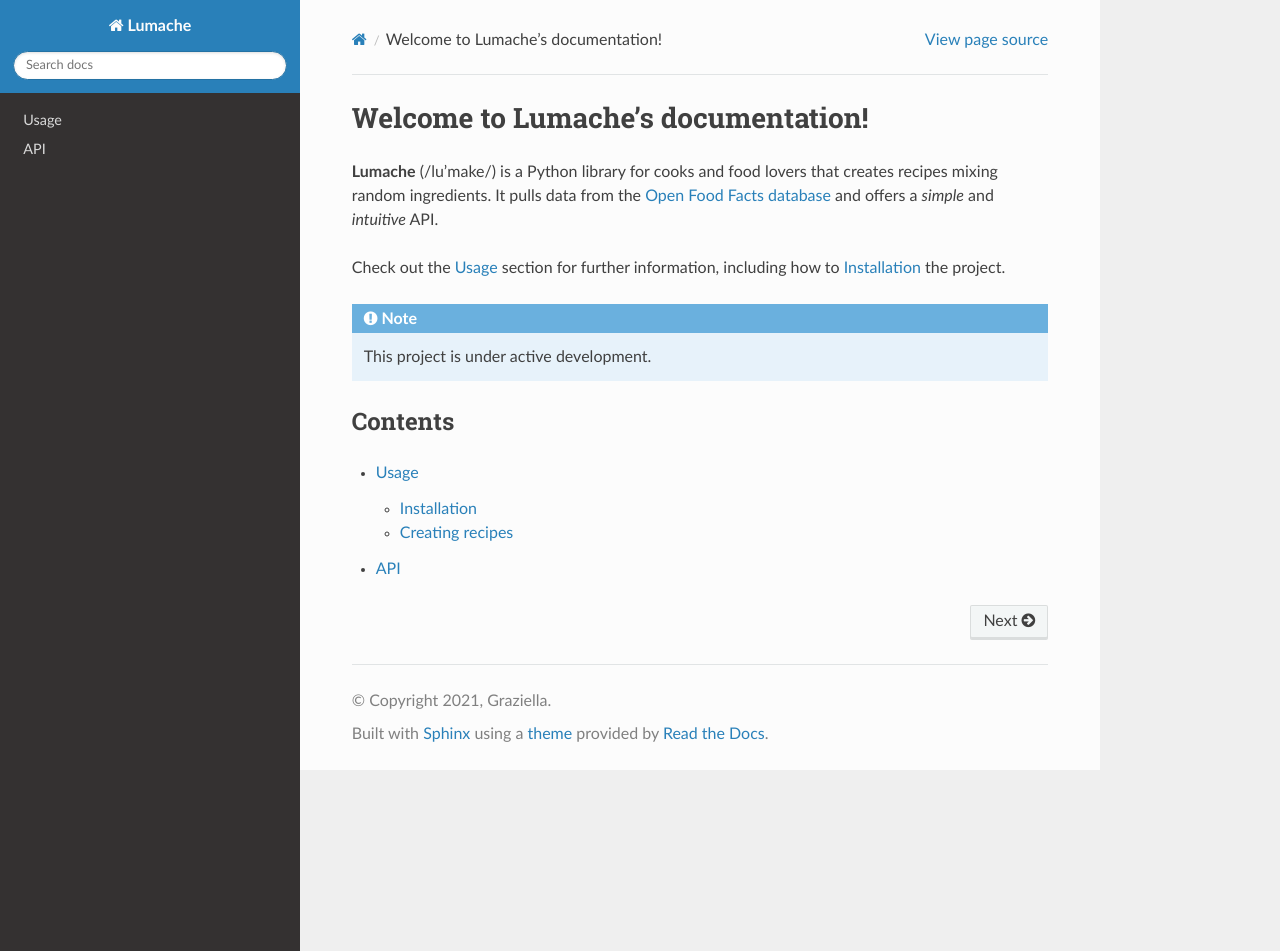
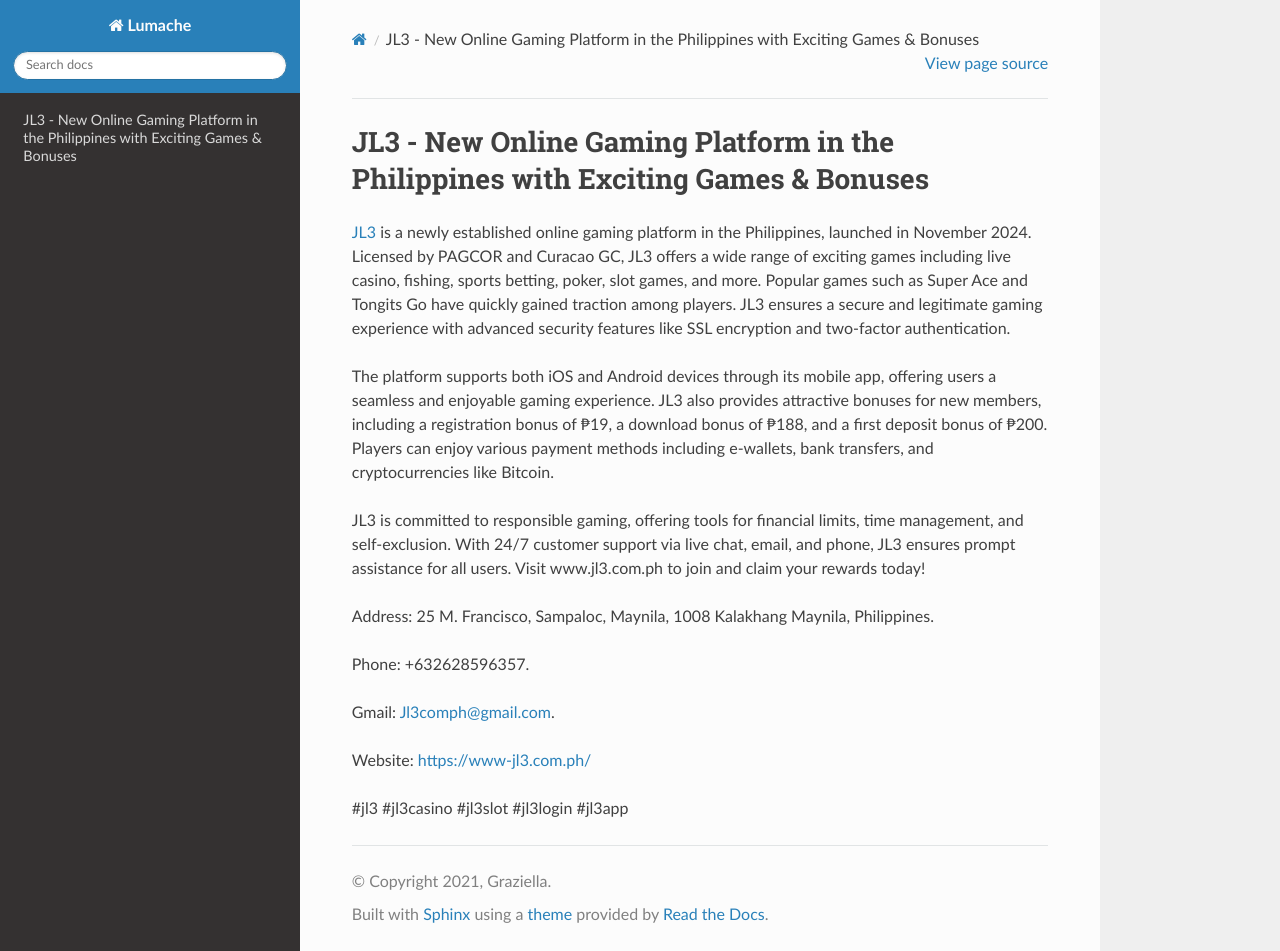
Before and after one commit to ShafferMalaki436t3cp/jl3comph11, a Sphinx documentation site: the page built from docs/source/index.rst, in a window 1280 px wide and 951 px high. Built offline with Sphinx 7.4.7 and the Read the Docs theme 3.1.0, drawn with Linux system fonts in a browser that asks for light colours.

Commit message:
Update index.rst

```diff
--- a/docs/source/index.rst
+++ b/docs/source/index.rst
@@ -1,22 +1,18 @@
-Welcome to Lumache's documentation!
+JL3 - New Online Gaming Platform in the Philippines with Exciting Games & Bonuses
 ===================================
 
-**Lumache** (/lu'make/) is a Python library for cooks and food lovers
-that creates recipes mixing random ingredients.
-It pulls data from the `Open Food Facts database <https://world.openfoodfacts.org/>`_
-and offers a *simple* and *intuitive* API.
+`JL3 <https://www-jl3.com.ph/>`_ is a newly established online gaming platform in the Philippines, launched in November 2024. Licensed by PAGCOR and Curacao GC, JL3 offers a wide range of exciting games including live casino, fishing, sports betting, poker, slot games, and more. Popular games such as Super Ace and Tongits Go have quickly gained traction among players. JL3 ensures a secure and legitimate gaming experience with advanced security features like SSL encryption and two-factor authentication.
 
-Check out the :doc:`usage` section for further information, including
-how to :ref:`installation` the project.
+The platform supports both iOS and Android devices through its mobile app, offering users a seamless and enjoyable gaming experience. JL3 also provides attractive bonuses for new members, including a registration bonus of ₱19, a download bonus of ₱188, and a first deposit bonus of ₱200. Players can enjoy various payment methods including e-wallets, bank transfers, and cryptocurrencies like Bitcoin.
 
-.. note::
+JL3 is committed to responsible gaming, offering tools for financial limits, time management, and self-exclusion. With 24/7 customer support via live chat, email, and phone, JL3 ensures prompt assistance for all users. Visit www.jl3.com.ph to join and claim your rewards today!
 
-   This project is under active development.
+Address: 25 M. Francisco, Sampaloc, Maynila, 1008 Kalakhang Maynila, Philippines.
 
-Contents
---------
+Phone: +632628596357.
 
-.. toctree::
+Gmail: Jl3comph@gmail.com.
 
-   usage
-   api
+Website: https://www-jl3.com.ph/
+
+#jl3 #jl3casino #jl3slot #jl3login #jl3app
```
